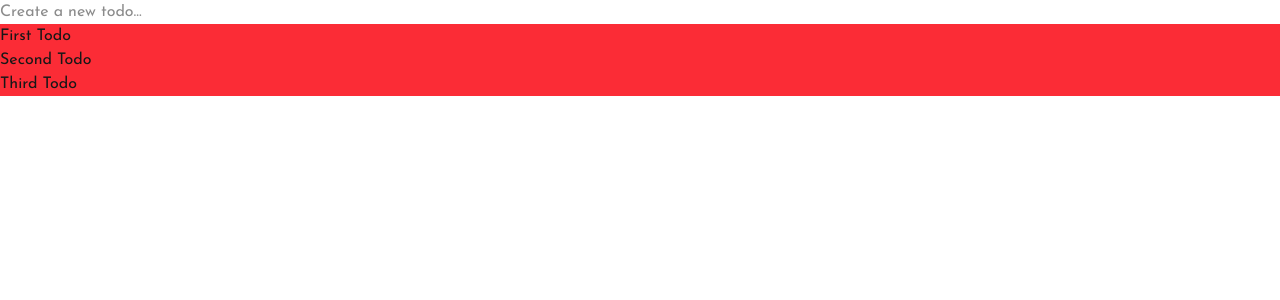
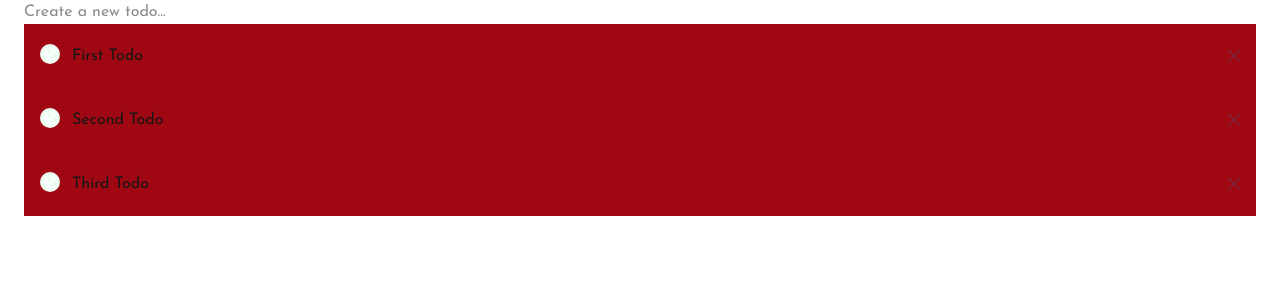
Before and after one commit to 11amanraj/to-do-latest, a Next.js app: page / in a window 1280 px wide. Shown: the top 300 px of the page. Built offline with nearby package versions, Linux system fonts and the light colour scheme.

Commit message:
Added completing and deleting todo functionality

```diff
--- a/app/page.tsx
+++ b/app/page.tsx
@@ -1,6 +1,7 @@
 'use client'
 
 import { useState, useRef } from "react";
+import Image from "next/image";
 
 interface todo {
   id: string,
@@ -41,18 +42,33 @@ export default function Home() {
     }
   }
 
-  const completeTodoHandler = () => {}
-  const deleteTodoHandler = () => {}
+  const completeTodoHandler = (id: string) => {
+    const updatedTodos = todos.map(todo => {
+      if(todo.id === id) {
+        return {...todo, completed: !todo.completed}
+      } else return todo
+    })
+    setTodos([...updatedTodos])
+  }
+
+  const deleteTodoHandler = (id: string) => {
+    const updatedTodos = todos.filter(todo => todo.id !== id)
+    setTodos([...updatedTodos])
+  }
 
   return (
-    <div>
+    <div className="mx-6">
       <form onSubmit={addTodoHandler}>
         <input ref={inputRef} type="text" placeholder="Create a new todo..."/>
       </form>
       <ul>
         {todos.map(todo => {
           return (
-            <li className="bg-red-500" key={todo.id}>{todo.text}</li>
+            <li className="flex gap-3 px-4 py-5 text-3 bg-red-800" key={todo.id}>
+              <button className="w-5 h-5 rounded-full bg-green-50 flex justify-center items-center"><Image onClick={() => completeTodoHandler(todo.id)} src="/icon-check.svg" alt="check" width='12' height='12'/></button>
+              <p className="flex-1">{todo.text}</p>
+              <button><Image onClick={() => deleteTodoHandler(todo.id)} src="/icon-cross.svg" alt="delete" width='12' height='12'/></button>
+            </li>
           )
         })}
       </ul>
```
